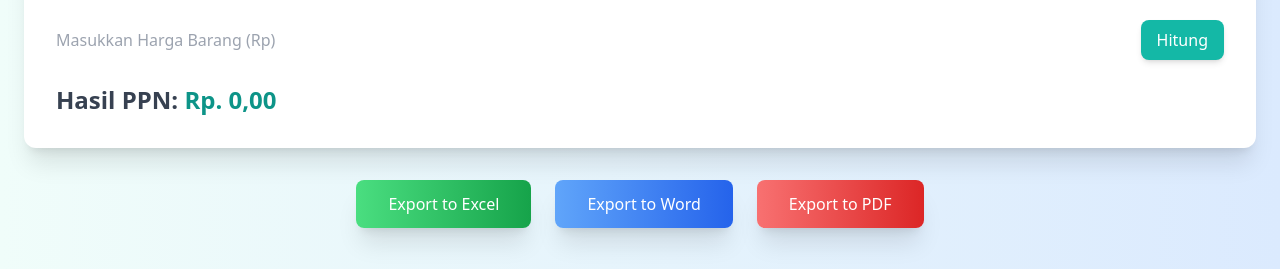
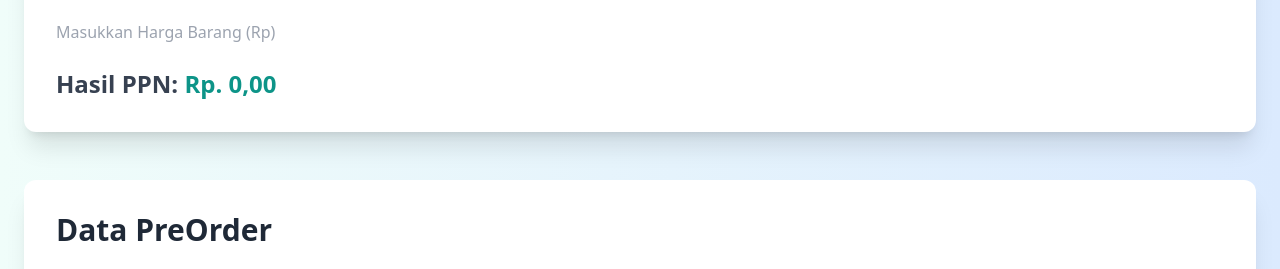
Before and after one commit to AnhariJobs/preorder, a plain HTML site: page index.html in a window 1280 px wide. Shown: the part 628-897 px from the top of the page. Drawn offline with nearby package versions, Linux system fonts and the light colour scheme; a script that the page names is missing.

Commit message:
Update index.html

```diff
--- a/index.html
+++ b/index.html
@@ -9,7 +9,6 @@
 </head>
 <body class="bg-gradient-to-r from-teal-50 to-blue-100 text-gray-800 font-sans">
     <div class="container mx-auto px-6 py-12">
-
         <!-- Title -->
         <header class="text-center mb-12">
             <h1 class="text-5xl font-extrabold text-teal-600 mb-4 animate__animated animate__fadeIn animate__delay-1s">PreOrder System</h1>
@@ -39,25 +38,11 @@
         <section class="mt-12 bg-white shadow-xl rounded-xl p-8">
             <h2 class="text-3xl font-semibold text-gray-800 mb-6">Kalkulator Pajak PPN</h2>
             <div class="flex flex-col sm:flex-row items-center gap-4">
-                <input type="number" id="hargaBarang" placeholder="Masukkan Harga Barang (Rp)" class="form-input flex-1 transition duration-300 hover:shadow-xl focus:ring-4 focus:ring-teal-300">
-                <button id="calculateBtn" class="w-full sm:w-auto bg-teal-500 text-white py-2 px-4 rounded-lg shadow-md hover:bg-teal-600 transition-all transform hover:scale-105">Hitung</button>
+                <input type="text" id="hargaBarang" placeholder="Masukkan Harga Barang (Rp)" class="form-input flex-1 transition duration-300 hover:shadow-xl focus:ring-4 focus:ring-teal-300">
             </div>
             <div id="hasilPajak" class="mt-6 text-2xl font-semibold text-gray-700">
                 Hasil PPN: <span class="text-teal-600">Rp. 0,00</span>
             </div>
-        </section>
-
-        <!-- Export Buttons -->
-        <section class="mt-8 flex flex-wrap gap-6 justify-center">
-            <button id="exportExcel" class="export-btn flex items-center bg-gradient-to-r from-green-400 to-green-600 hover:from-green-500 hover:to-green-700 text-white py-3 px-8 rounded-lg shadow-xl hover:shadow-2xl transform hover:scale-105 transition-all ease-in-out duration-300 space-x-2">
-                Export to Excel
-            </button>
-            <button id="exportWord" class="export-btn flex items-center bg-gradient-to-r from-blue-400 to-blue-600 hover:from-blue-500 hover:to-blue-700 text-white py-3 px-8 rounded-lg shadow-xl hover:shadow-2xl transform hover:scale-105 transition-all ease-in-out duration-300 space-x-2">
-                Export to Word
-            </button>
-            <button id="exportPDF" class="export-btn flex items-center bg-gradient-to-r from-red-400 to-red-600 hover:from-red-500 hover:to-red-700 text-white py-3 px-8 rounded-lg shadow-xl hover:shadow-2xl transform hover:scale-105 transition-all ease-in-out duration-300 space-x-2">
-                Export to PDF
-            </button>
         </section>
 
         <!-- Tabel Data PreOrder -->
@@ -76,7 +61,6 @@
                         </tr>
                     </thead>
                     <tbody class="divide-y divide-gray-300" id="tableBody">
-                        <!-- Example Rows -->
                     </tbody>
                 </table>
             </div>
```
